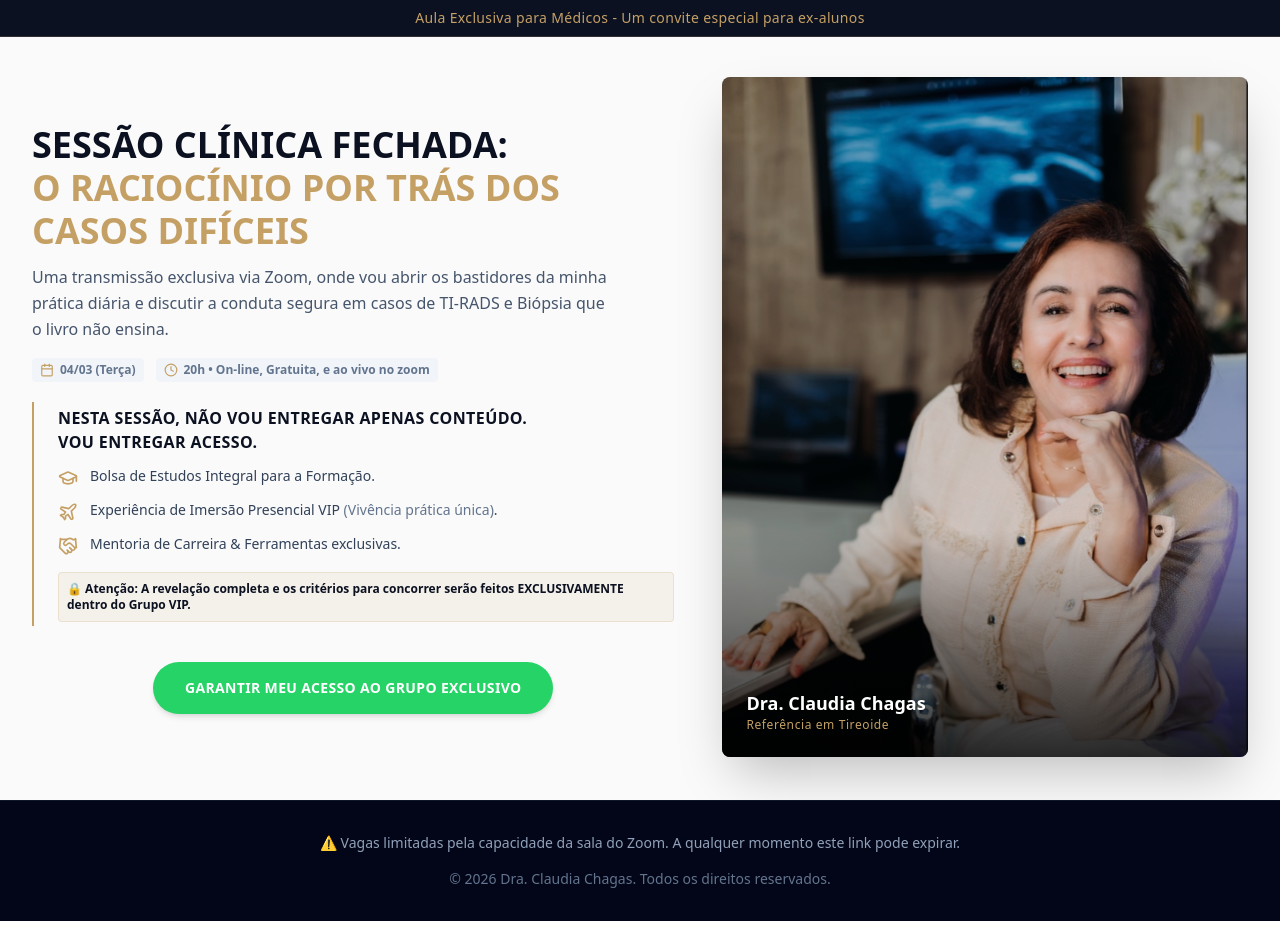
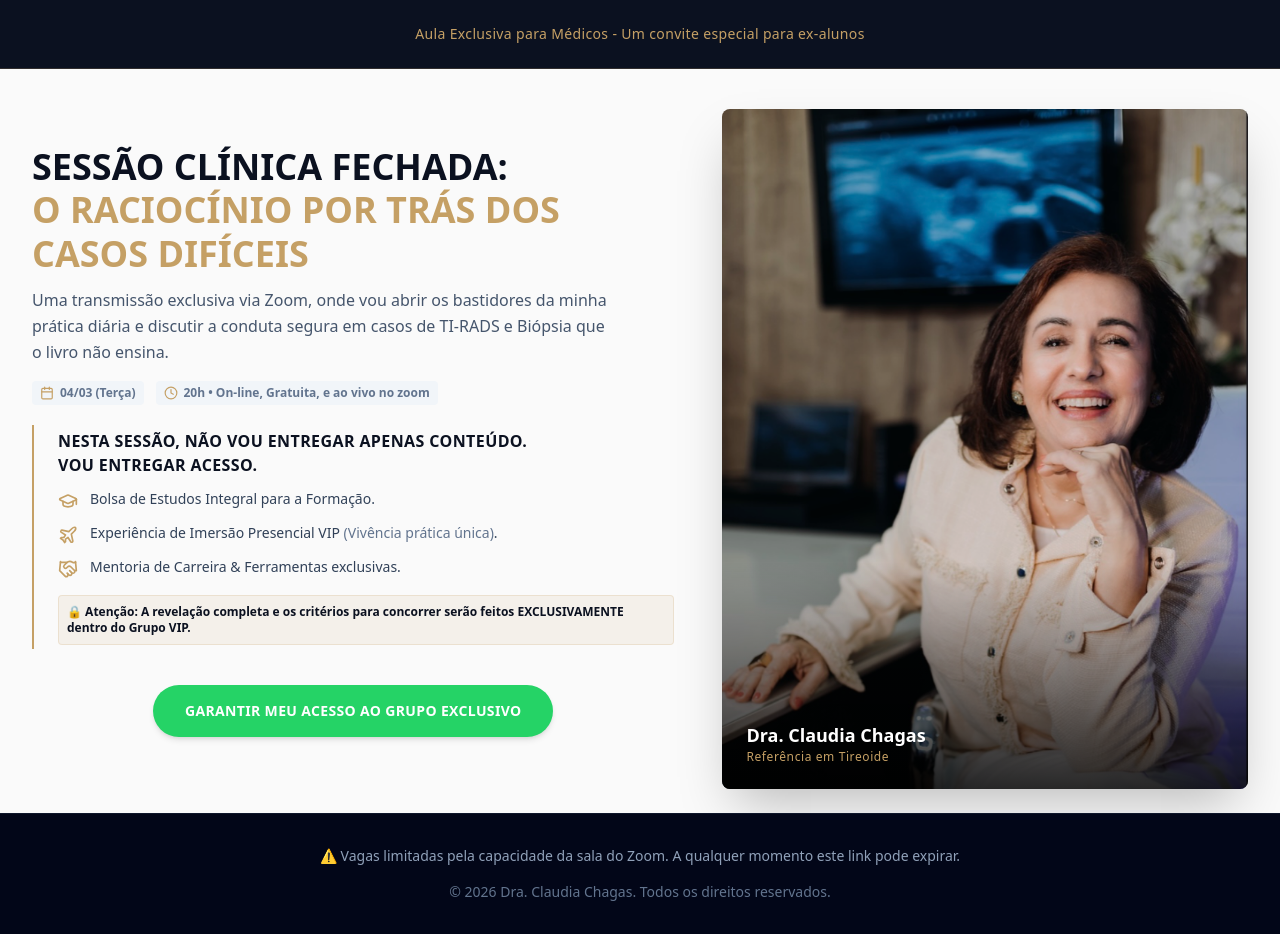
Before and after one commit to ZeferLAB/Dra_Claudia_Aula_Secreta, a Next.js app: page / in a window 1280 px wide. Built offline with nearby package versions, Linux system fonts and the light colour scheme; a web font is replaced by a local one.

Commit message:
feat: Increase top bar padding

```diff
--- a/src/components/Hero.tsx
+++ b/src/components/Hero.tsx
@@ -5,8 +5,8 @@ export default function Hero() {
     return (
         <section className="relative min-h-screen w-full bg-[#FAFAFA] flex flex-col overflow-hidden">
 
-            {/* Top Bar - Ultra Slim */}
-            <div className="w-full bg-[#0B1120] py-2 px-4 text-center border-b border-[#C5A065]/20 shrink-0">
+            {/* Top Bar - Ultra Slim -> Now Thicker */}
+            <div className="w-full bg-[#0B1120] py-6 px-4 text-center border-b border-[#C5A065]/20 shrink-0">
                 <p className="text-[#C5A065] text-xs md:text-sm font-medium tracking-wide font-serif">
                     Aula Exclusiva para Médicos - Um convite especial para ex-alunos
                 </p>
```
